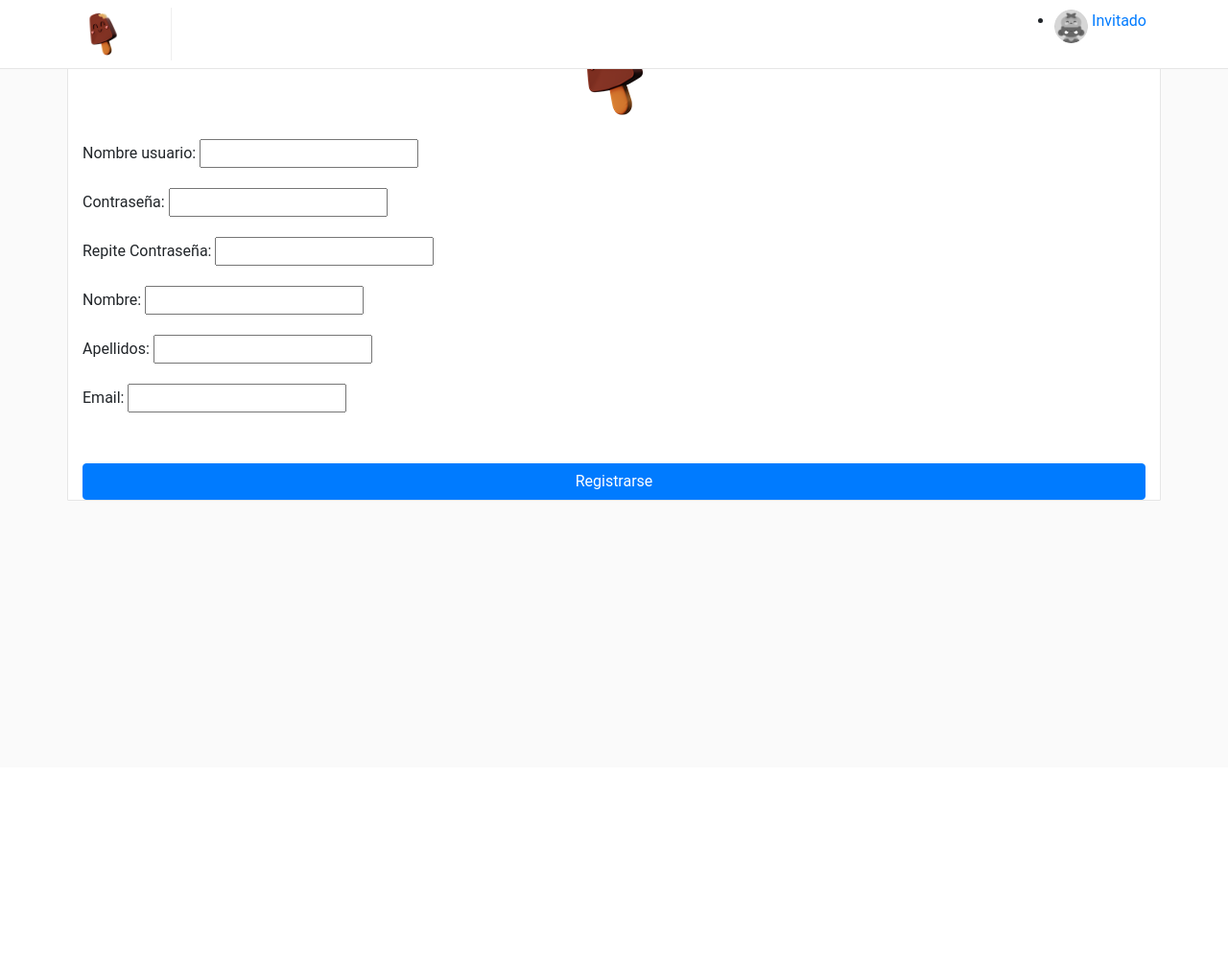
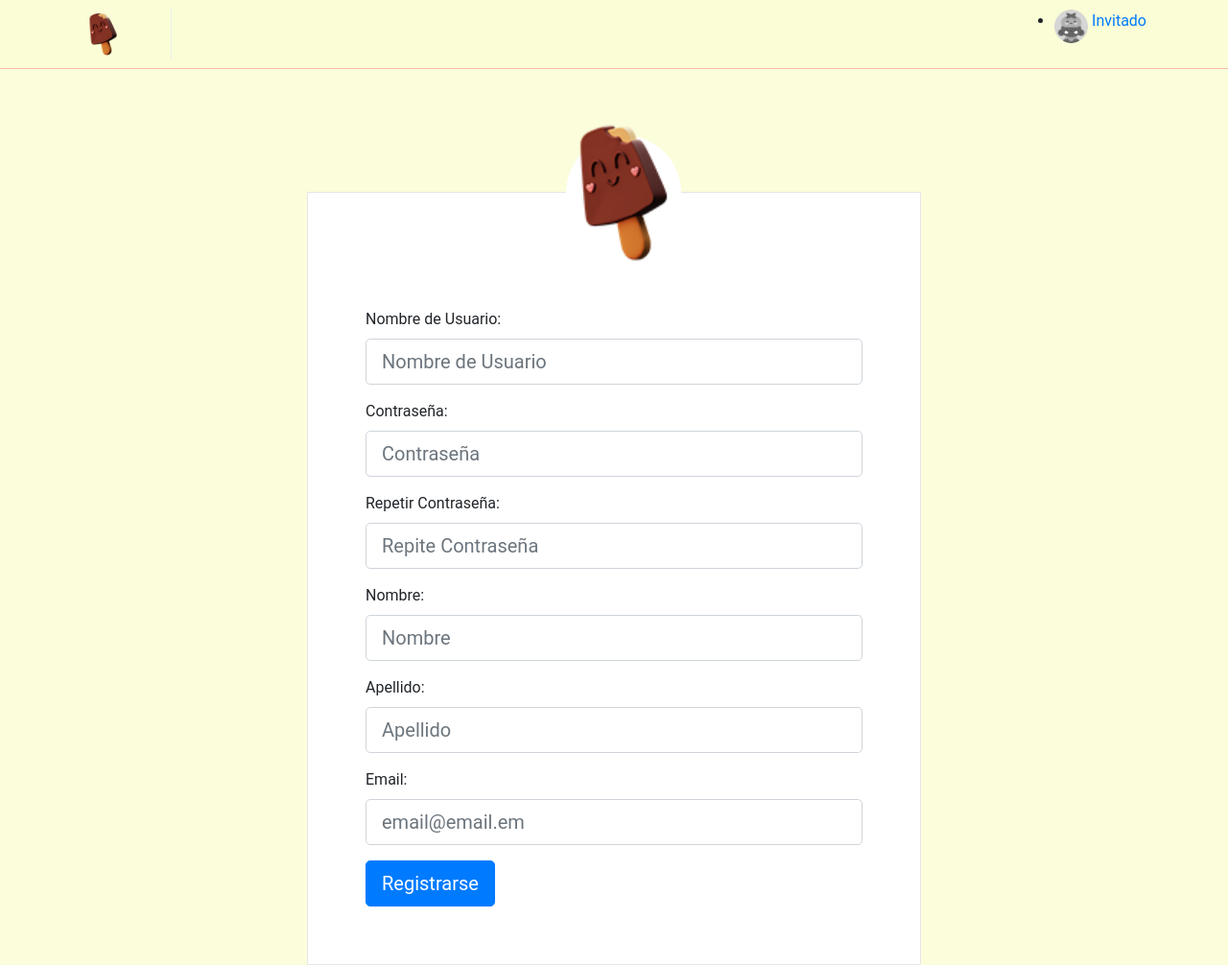
Before and after one commit to toximosi/Proyecto-coder-House-Python, a Django app: page /users/signup/ in a window 1280 px wide. Shown: the whole page at 96% size. Before the commit the page ends 522 px from the top, so only its background shows below. Run offline with Django 4.2, Linux system fonts and the light colour scheme; some libraries are stand-ins or nearby versions.

Commit message:
dar estilos a las pantallas de login || dar formato al formulario de signup

```diff
--- a/static/css/styles.css
+++ b/static/css/styles.css
@@ -1,10 +1,12 @@
 html, body {
-    background: #fafafa;
+    background: #fbfddb;
     height: 100%;
     width: 100%;
     font-family: 'Roboto', sans-serif;
 }
-
+body{
+    margin-top: 200px;
+}
 #auth-container {
     background: #fff;
     border: 1px solid #e6e6e6;
@@ -12,13 +14,13 @@ html, body {
 }
 
 #main-navbar {
-    background: #fff;
-    border-bottom: 1px solid rgba(0,0,0,.0975);
+    background: #fafdd6;
+    border-bottom: 1px solid #f8bbb5;
 }
 
 .post-container {
     background: #fff;
-    border: 1px solid #e6e6e6;
+    border: 1px solid #843324;
     border-radius: 3px;
 }
 
@@ -43,3 +45,24 @@ html, body {
 #user-posts #post-thumb {
     background: #fff;
 }
+
+.user-login-card{
+    padding: 60px;
+    padding-top: 120px;
+}
+
+.user-logo{
+position: absolute;
+    width: 120px;
+    height: 120px;
+    border-radius: 100%;
+    background-color: #ffffff;
+    top: -60px;
+    left: 50%;
+    transform: translateX(-50px);
+}
+.user-logo img{
+    width: 100%;
+    height: auto;
+    transform: scale(1.2);
+}
--- a/templates/commun/header.html
+++ b/templates/commun/header.html
@@ -12,7 +12,7 @@
     <!-- Animate CSS: https://animate.style/ -->
     <link rel="stylesheet" href="https://cdnjs.cloudflare.com/ajax/libs/animate.css/4.1.1/animate.min.css"/>
     <!-- Font awesome: https://fontawesome.com/v3/get-started/ -->
-    <link rel="stylesheet" href="{% static '/css/fontawesome/css/all.min.css'%}"/>}
+    <link rel="stylesheet" href="{% static '/css/fontawesome/css/all.min.css'%}"/>
     <link href="{% static '/css/styles.css' %}" rel="stylesheet" />
     <title>{% block title %}{% endblock %}</title>
 </head>
--- a/templates/index.html
+++ b/templates/index.html
@@ -1,6 +1,6 @@
 {% extends "parent.html" %} {% load static %} {% block contenidoQueCambia %}
 <!--variables -->
-{% {{title}} = titulo %}
+
 
 <!-- html -->
 <div class="container">
--- a/templates/users/base.html
+++ b/templates/users/base.html
@@ -1,17 +1,14 @@
-<!--cabecera-->{% include "../commun/header.html" %}
-{% load static %}
+{% extends "../parent.html" %} {% load static %} {% block contenidoQueCambia %}
 <!--variables -->
-{% comment %} {% {{title}} = titulo %} {% endcomment %}
 
 <!-- html -->
-
-    <div class="container">
-        <div class="row justify-content-center align-items-center">
-            <div class="col-sm-12" id="auth-container">
-                <img src="{% static "img/logo-icon.png" %}" class="img-fluid rounded mx-auto d-block pb-4" style="max-width: 60%;">
-                {% block container %}
-                <!-- contenido que cambia -->
-                {% endblock%}
-            </div>
+    <div class="d-flex flex-column justify-content-center align-items-center">
+        <div class="col-xs-12 col-md-8 col-lg-6 user-login-card" id="auth-container">
+            <div class="user-logo"><img src="{% static "img/logo-icon.png" %}"></div>
+            {% block containerUser %}
+            <!-- contenido que cambia -->
+            {% endblock%}
         </div>
     </div>
+
+{% endblock %}
--- a/templates/users/detail.html
+++ b/templates/users/detail.html
@@ -1,7 +1,8 @@
 {% extends "../parent.html" %} {% load static %} {% block contenidoQueCambia %}
 
 {% block head_content %}
-<title>@{{ user.username }} | Proyecto Coderhouse </title>
+<!--variables -->
+{% block title %} {{ user.username}} | Proyecto Python{% endblock %}
 {% endblock %}
 
 
--- a/templates/users/signup.html
+++ b/templates/users/signup.html
@@ -1,17 +1,43 @@
-{% extends "users/base.html" %}
+{% extends "users/base.html" %}{% load static %}{% block containerUser %}
+<!--variables -->
+{% comment %} {% block title %} Login | Proyecto Python{% endblock %} {% endcomment %}
 
-{% block head_content %}
-<title>Registrarse</title>
-{% endblock %}
+<!-- html -->
 
-{% block container %}
+
 
     <form action="{% url 'users:signup' %}" method="POST">
         {% csrf_token %}
 
-        {{ form.as_p }}
+        {% comment %} {{ form.as_p }} {% endcomment %}
+        <div class="form-group">
+            <label for="formFile" class="form-label">Nombre de Usuario:</label>
+            <input class="form-control form-control-lg" type="text" placeholder="Nombre de Usuario" name="username" />
+        </div>
+        <div class="form-group">
+            <label for="formFile" class="form-label">Contraseña:</label>
+            <input class="form-control form-control-lg" type="password" placeholder="Contraseña" name="password" />
+        </div>
+        <div class="form-group">
+            <label for="formFile" class="form-label">Repetir Contraseña:</label>
+            <input class="form-control form-control-lg" type="password" placeholder="Repite Contraseña" name="password_confirmation" />
+        </div>
+        <div class="form-group">
+            <label for="formFile" class="form-label">Nombre:</label>
+            <input class="form-control form-control-lg" type="text" placeholder="Nombre" name="first_name" />
+        </div>
+        <div class="form-group">
+            <label for="formFile" class="form-label">Apellido:</label>
+            <input class="form-control form-control-lg" type="text" placeholder="Apellido" name="last_name" />
+        </div>
+        <div class="form-group">
+            <label for="formFile" class="form-label">Email:</label>
+            <input class="form-control form-control-lg" type="email" placeholder="email@email.em" name="email" />
+        </div>
 
-        <button class="btn btn-primary btn-block mt-5" type="submit">Registrarse</button>
+
+        <button class="btn btn-primary btn-lg" type="submit">Registrarse</button>
+
 
     </form>
 
```
Also changed, not shown: templates/users/login.html (+9 -5 lines), db.sqlite3.
